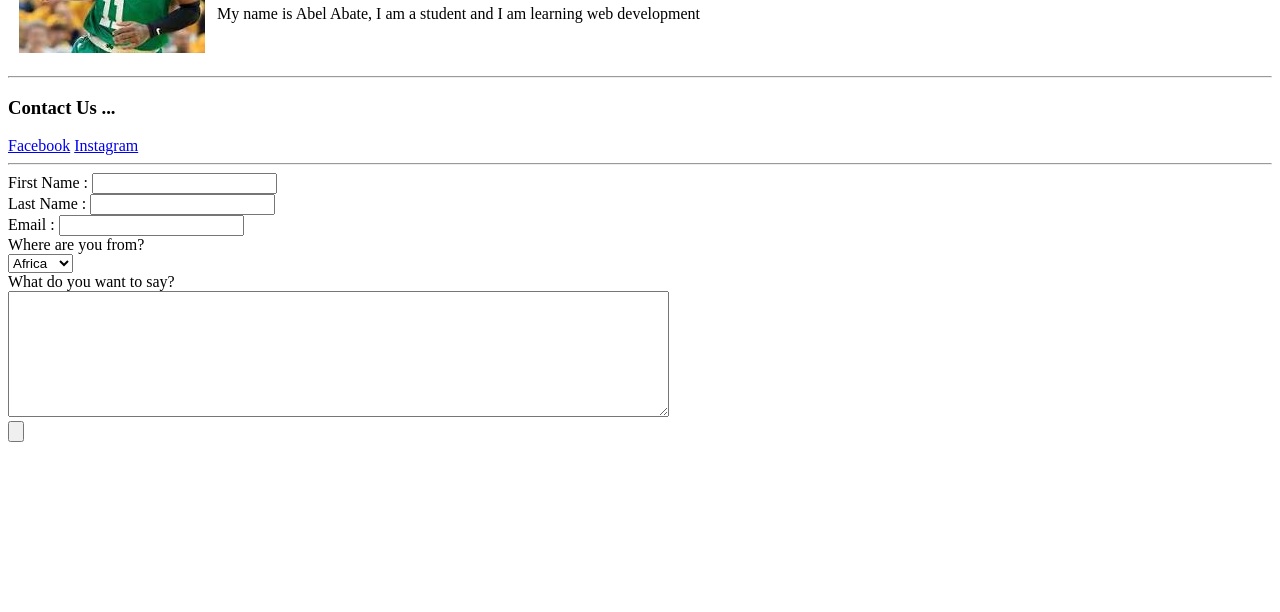
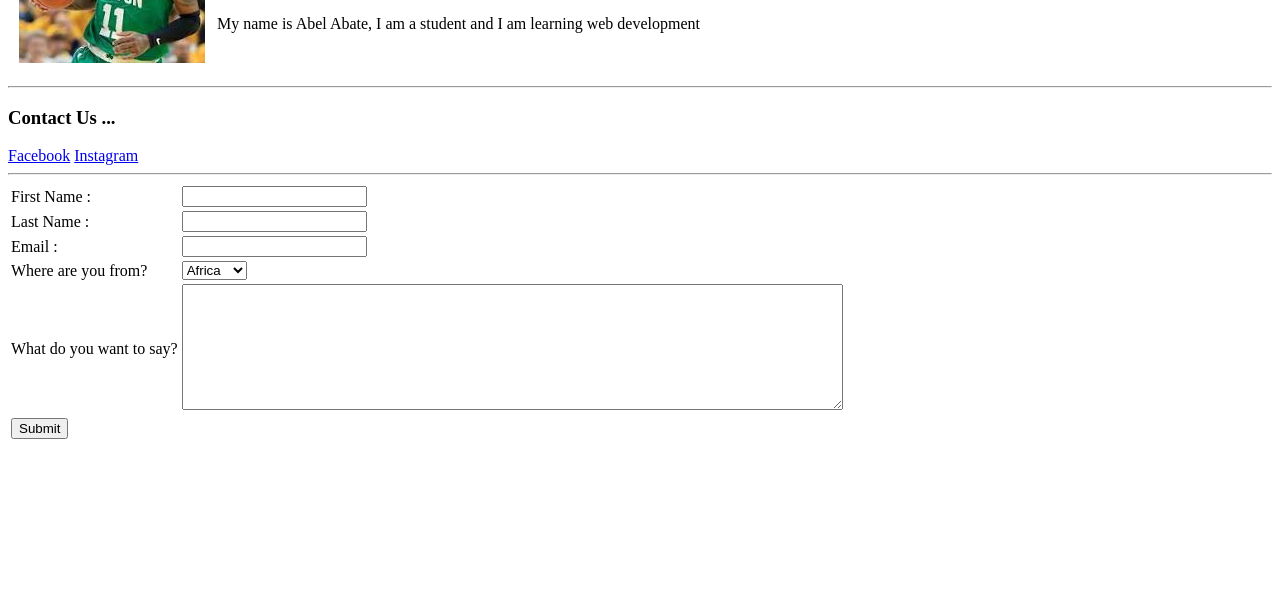
Before and after one commit to abelaba/MyCv, a plain HTML site: page contact.html in a window 1280 px wide. Shown: the part 188-800 px from the top of the page. Drawn offline with Linux system fonts and the light colour scheme.

Commit message:
Version 1.0.0

```diff
--- a/contact.html
+++ b/contact.html
@@ -2,11 +2,13 @@
 <html lang="en" dir="ltr">
   <head>
     <meta charset="utf-8">
-    <title></title>
-  </head>
+    <title>Abel A.</title>
+    <link rel="icon" type="image/ico" href="asset\images\ico.jpg" />
   <body>
+    <hr>
     <a href="index.html">Home</a>
     <a href="contact.html">Contact</a>
+    <a href="gallery.html">Gallery</a>
     <hr>
     <table cellspacing = '10'>
       <tr>
@@ -24,19 +26,40 @@
     <a href="http://www.instagram.com" target="_blank">Instagram</a>
     <hr>
     <form action="mailto:aabelabate@gmail.com" enctype="UTF-8">
-      <label for="firstName">First Name : </label> <input id ="firstName" type="text" name="firstName" value=""><br>
-      <label for="lastName">Last Name : </label> <input id ="lastName" type="text" name="lastName" value=""><br>
-      <label for="email">Email : </label> <input id ="email" type="email" name="email" value=""><br>
-      Where are you from? <br>
-      <select name="country">
-        <option value="">Africa</option>
-        <option value="">Asia</option>
-        <option value="">Europe</option>
+      <table>
+        <tr>
+          <td><label for="firstName">First Name : </label></td>
+          <td><input id ="firstName" type="text" name="firstName" value=""></td>
+        </tr>
+         <tr>
+           <td><label for="lastName">Last Name : </label></td>
+           <td><input id ="lastName" type="text" name="lastName" value=""></td>
+         </tr>
+        <tr>
+          <td><label for="email">Email : </label> </td>
+          <td><input id ="email" type="email" name="email" value=""></td>
+        </tr>
+        <tr>
+          <td>Where are you from?</td>
+          <td>
+            <select name="country">
+              <option value="">Africa</option>
+              <option value="">Asia</option>
+              <option value="">Europe</option>
+            </select>
+        </td>
+        </tr>
+        <tr>
+          <td>What do you want to say?</td>
+          <td><textarea name="detail" rows="8" cols="80"></textarea></td>
+        </tr>
+        <tr>
+          <td><input type="submit" name="" value="Submit"></td>
+        </tr>
 
-      </select> <br>
-      What do you want to say? <br>
-      <textarea name="detail" rows="8" cols="80"></textarea><br>
-      <input type="submit" name="" value="">
+
+      </table>
+
     </form>
 
 
```
Also changed, not shown: index.html (+2 -0 lines), asset/images/im1.png (deleted), asset/images/unnamed.jpg (deleted).
